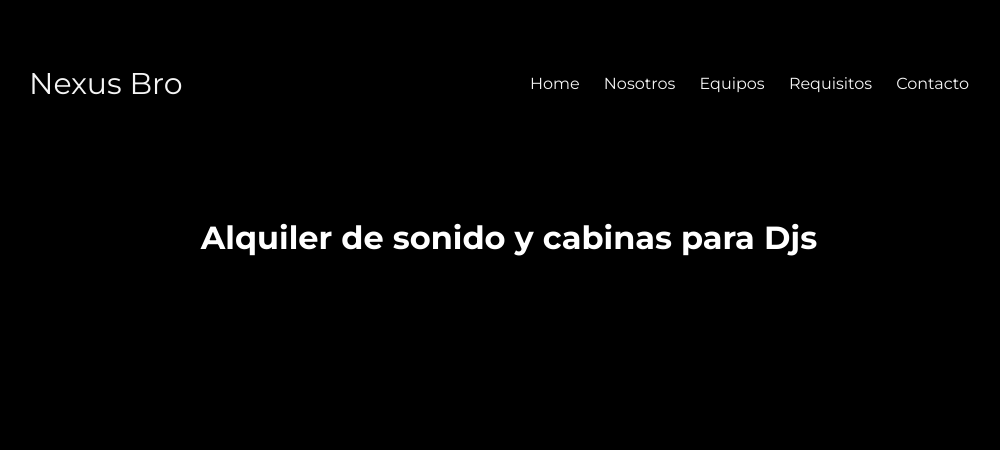
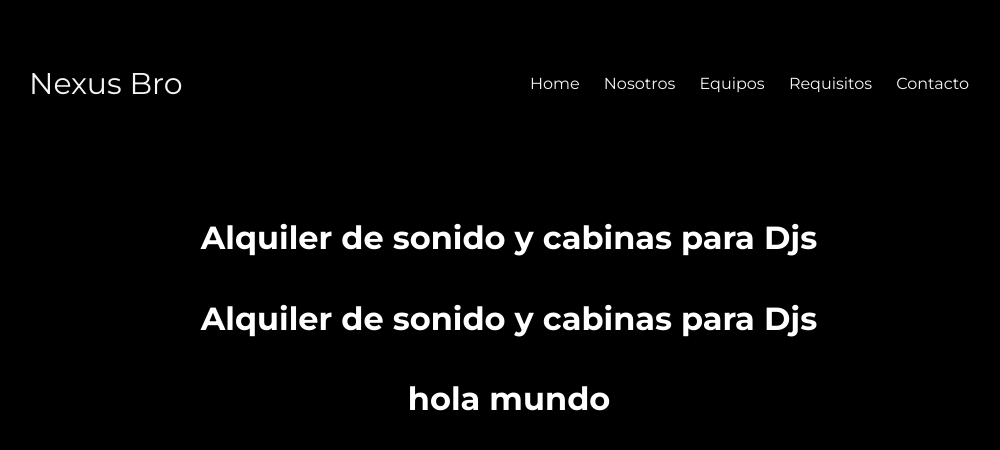
Before and after one commit to IonFiz/mi-primer-repositorio, a plain HTML site: page index.html in a window 1280 px wide. Shown: the top 450 px of the page, without its empty margins (131-1131 px from the left). Drawn offline with Linux system fonts and the light colour scheme.

Commit message:
mi segundo commit

```diff
--- a/index.html
+++ b/index.html
@@ -57,7 +57,17 @@
 
 			<h1>Alquiler de sonido y cabinas para Djs</h1>
 
+			<div class="cajacontenido">
 
+				<h1>Alquiler de sonido y cabinas para Djs</h1>
+
+			</div>
+
+			<div class="cajacontenido2">
+
+				<h1>hola mundo</h1>
+
+			</div>
 
 		<div class="fondohome">
 
```
